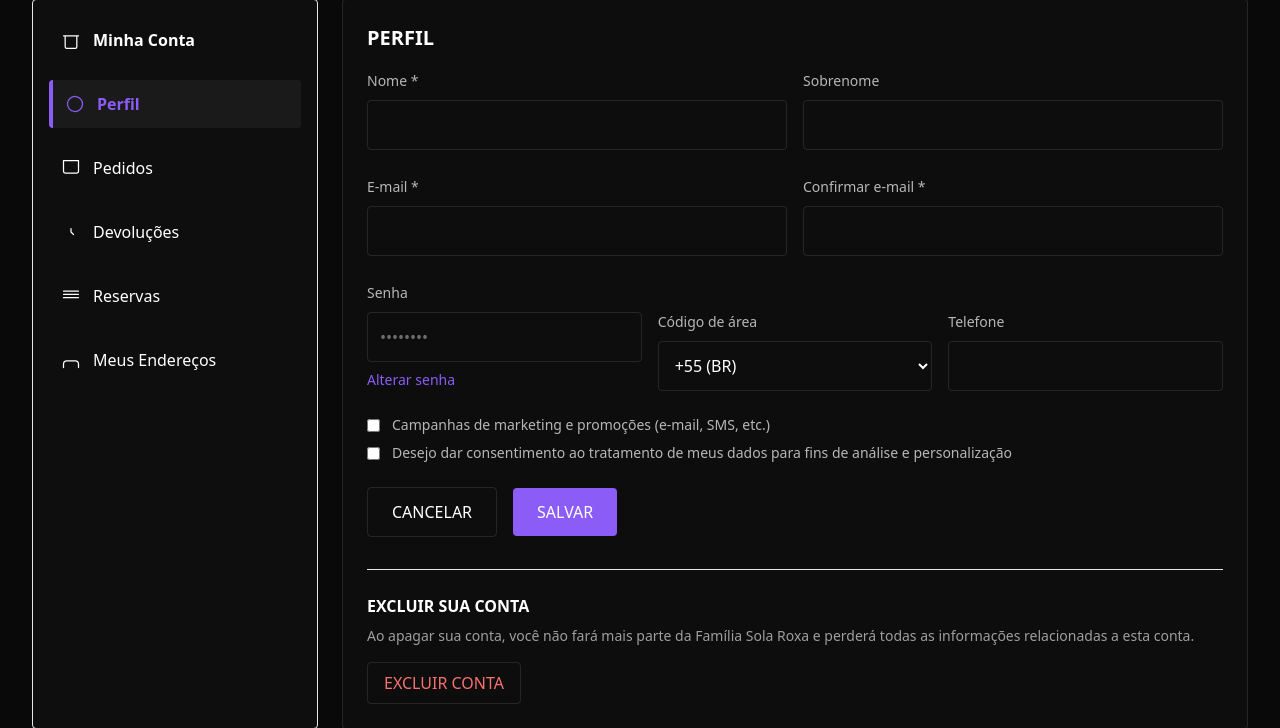
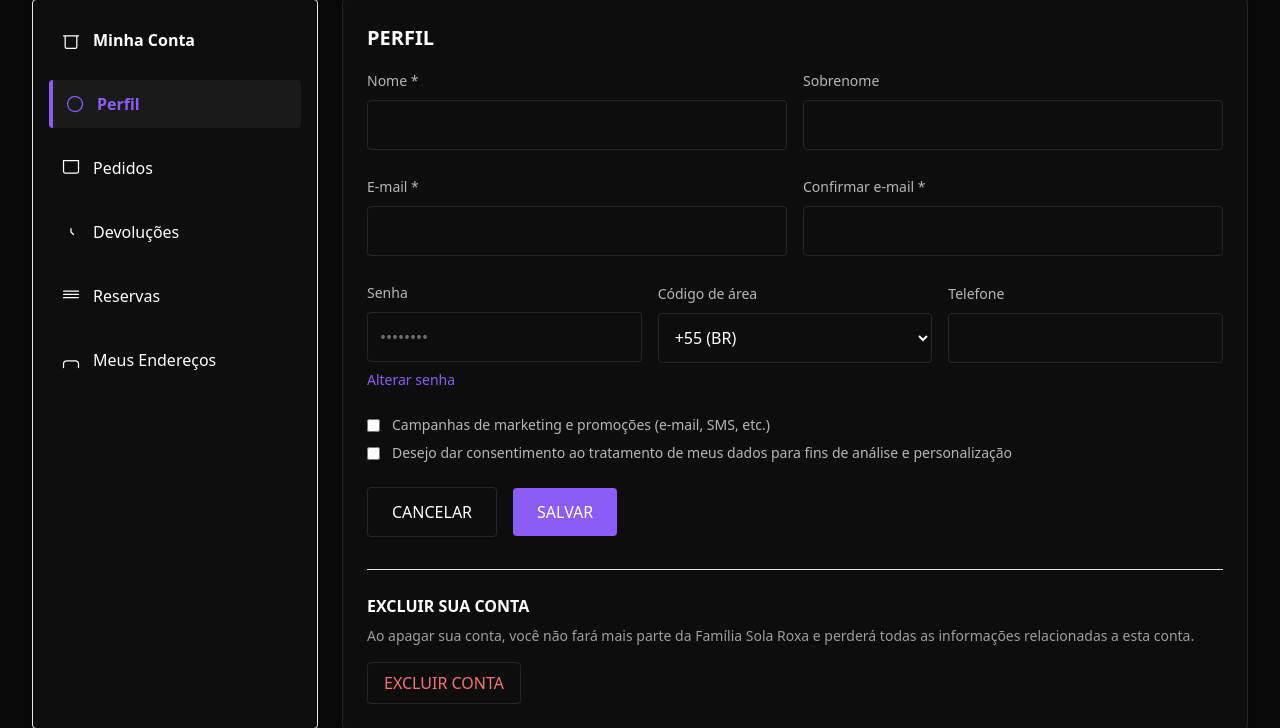
Before and after one commit to KaioDK/Projeto-SW-BD, a PHP site: page /profile.php in a window 1280 px wide. Shown: the part 141-869 px from the top of the page. Run offline with PHP 8.4, Linux system fonts and the light colour scheme; the visitor is signed in with stand-in values (Sample User, id 1); some libraries are stand-ins or nearby versions.

Commit message:
regulagem de altura e nivel

```diff
--- a/Sola-Roxa/public/profile.php
+++ b/Sola-Roxa/public/profile.php
@@ -187,7 +187,7 @@ function firstName($full)
                             <input name="senha" type="password" placeholder="••••••••" class="w-full mt-2 p-3 border rounded bg-transparent border-white/10 text-white placeholder-white/40" />
                             <a href="#" class="text-sm text-roxa mt-2 inline-block">Alterar senha</a>
                         </div>
-                        <div>
+                        <div class="mb-7">
                             <label class="text-sm text-white/70">Código de área</label>
                             <select name="ddd" class="w-full mt-2 p-3 border rounded bg-transparent border-white/10 text-white">
                                 <option>+55 (BR)</option>
@@ -198,7 +198,7 @@ function firstName($full)
                                 <option>+34 (ES)</option>
                             </select>
                         </div>
-                        <div>
+                        <div class="mb-7">
                             <label class="text-sm text-white/70">Telefone</label>
                             <input name="telefone" type="tel" value="" class="w-full mt-2 p-3 border rounded bg-transparent border-white/10 text-white placeholder-white/40" />
                         </div>
```
